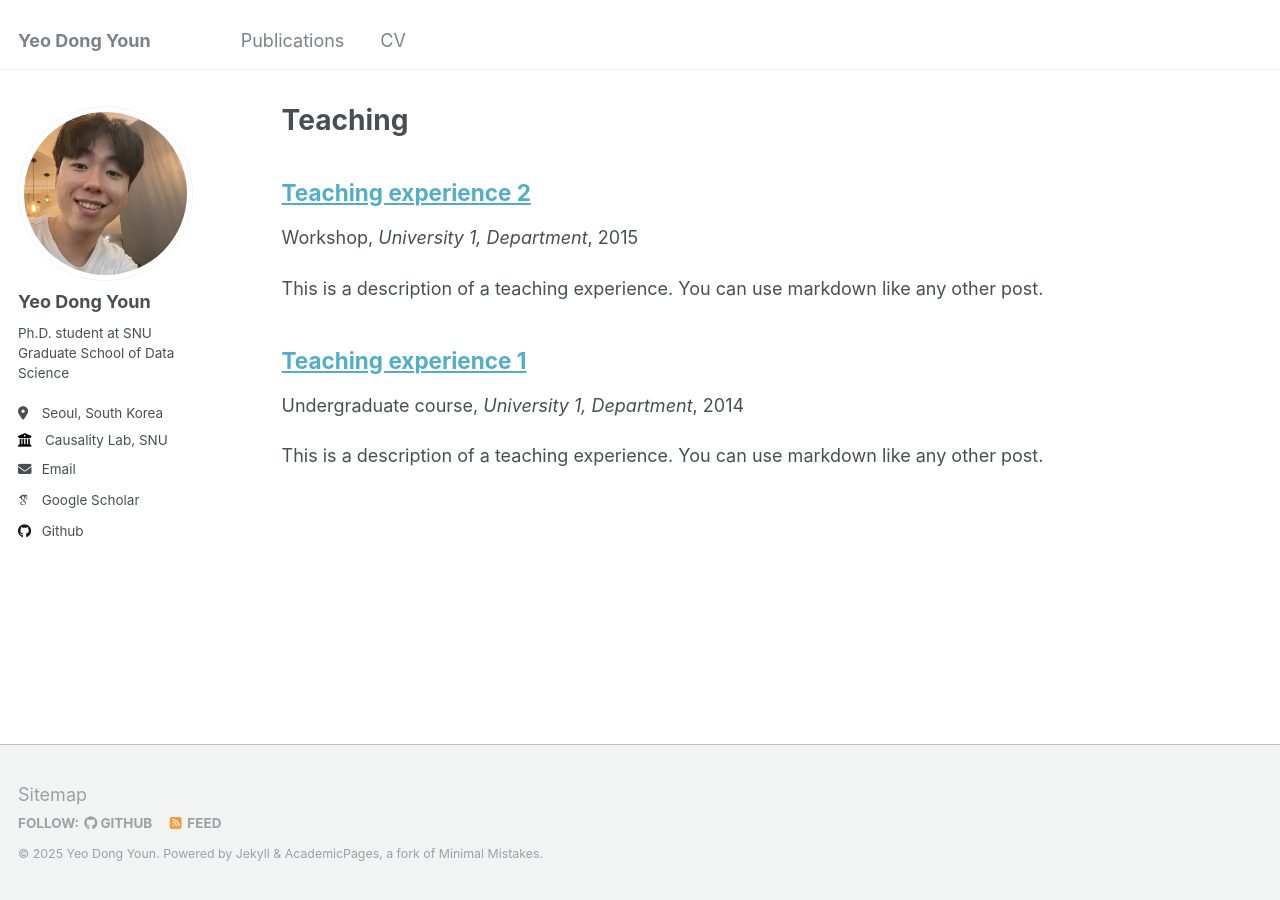
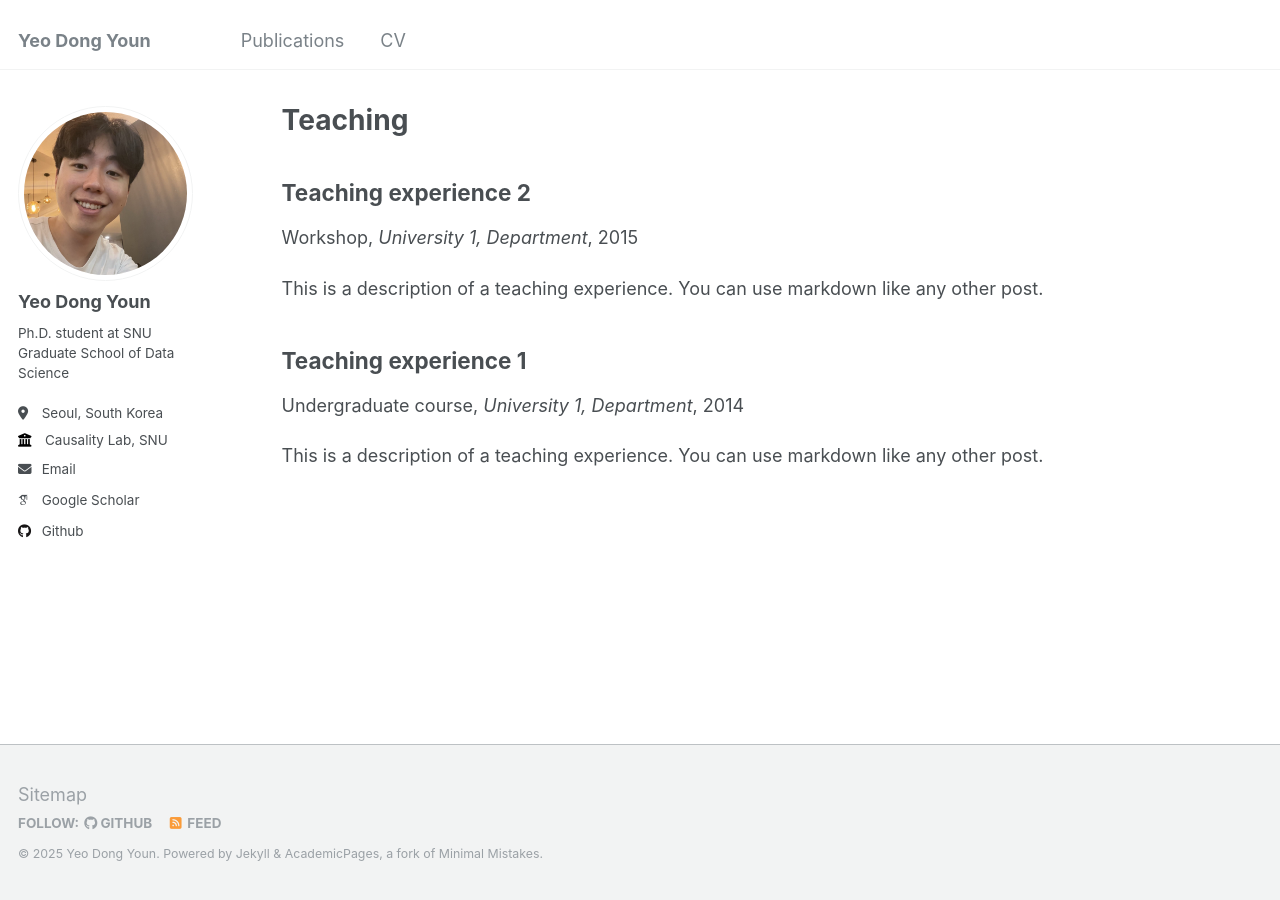
Before and after one commit to YeodongYoun1995/YeoDongYoun1995.github.io, a Jekyll site: the page built from _pages/teaching.html, in a window 1280 px wide. Built offline with Jekyll 4.4.1, drawn with Linux system fonts in a browser that asks for light colours; some web fonts are replaced.

Commit message:
Update archive-single.html

```diff
--- a/_includes/archive-single.html
+++ b/_includes/archive-single.html
@@ -26,12 +26,9 @@
       </div>
     {% endif %}
 
+    <!-- Remove the hyperlink from the title -->
     <h2 class="archive__item-title" itemprop="headline">
-      {% if post.link %}
-        <a href="{{ post.link }}">{{ title }}</a> <a href="{{ base_path }}{{ post.url }}" rel="permalink"><i class="fa fa-link" aria-hidden="true" title="permalink"></i><span class="sr-only">Permalink</span></a>
-      {% else %}
-        <a href="{{ base_path }}{{ post.url }}" rel="permalink">{{ title }}</a>
-      {% endif %}
+      {{ title }}
     </h2>
 
     {% if post.read_time %}
@@ -61,7 +58,7 @@
     {% elsif post.citation %}
       <p>Recommended citation: {{ post.citation }}</p>
     {% elsif post.paperurl %}
-      <p><a href=" {{ post.paperurl }} ">Download Paper</a></p>
+      <p><a href="{{ post.paperurl }}">Download Paper</a></p>
     {% elsif post.slidesurl %}
       <p>Download <a href="{{ post.slidesurl }}">Download Slides</a></p></p>
     {% endif %}
```
Lines whose indentation alone changed are shown as unchanged.
